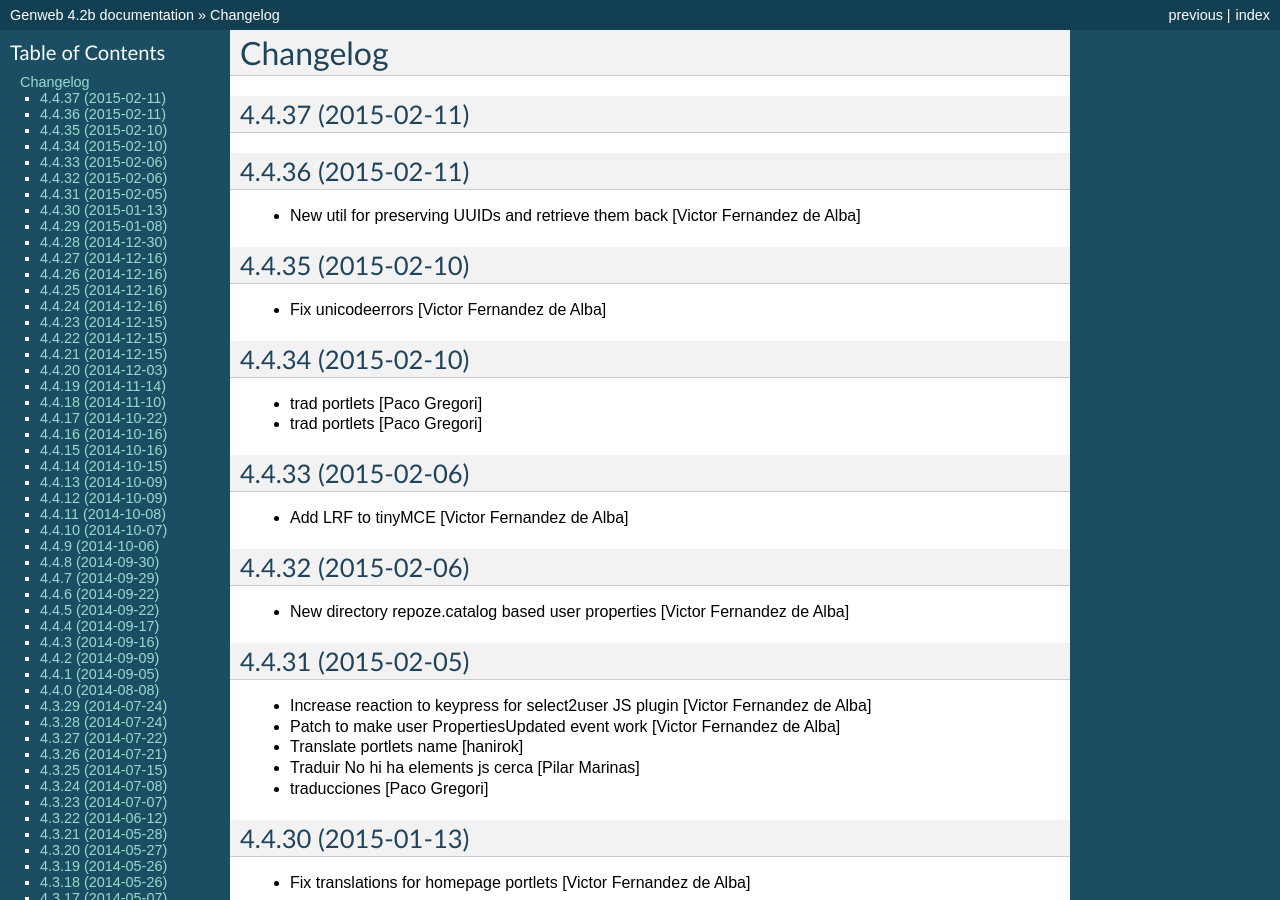
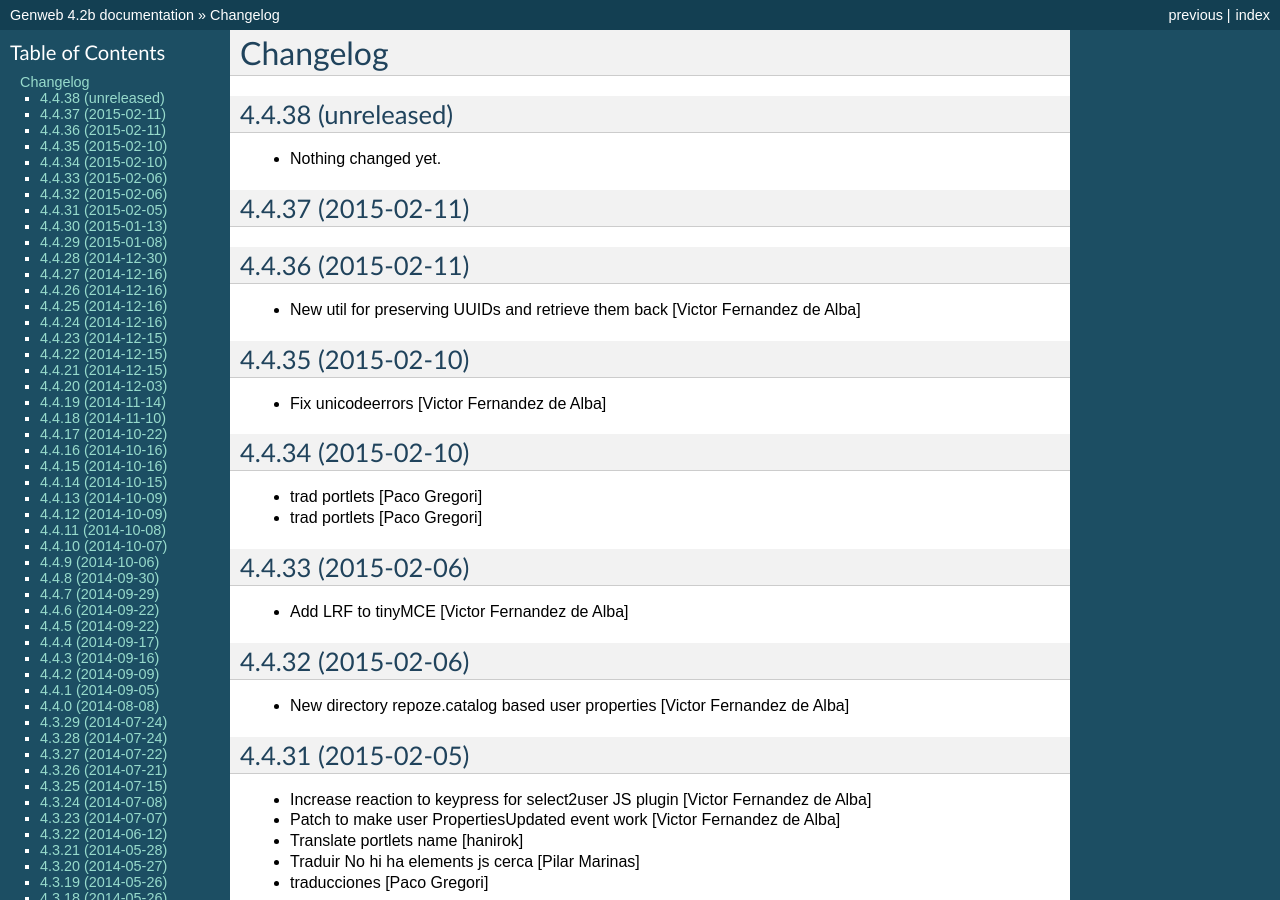
Before and after one commit to UPCnet/genweb.core, a Sphinx documentation site: the page built from docs/HISTORY.rst, in a window 1280 px wide and 900 px high. Built offline with Sphinx 7.4.7, drawn with Linux system fonts in a browser that asks for light colours.

Commit message:
Back to development: 4.4.38

```diff
--- a/docs/HISTORY.rst
+++ b/docs/HISTORY.rst
@@ -1,5 +1,11 @@
 Changelog
 =========
+
+4.4.38 (unreleased)
+-------------------
+
+- Nothing changed yet.
+
 
 4.4.37 (2015-02-11)
 -------------------
--- a/setup.py
+++ b/setup.py
@@ -1,7 +1,7 @@
 from setuptools import setup, find_packages
 import os
 
-version = '4.4.37'
+version = '4.4.38.dev0'
 
 README = open("README.rst").read()
 HISTORY = open(os.path.join("docs", "HISTORY.rst")).read()
```
